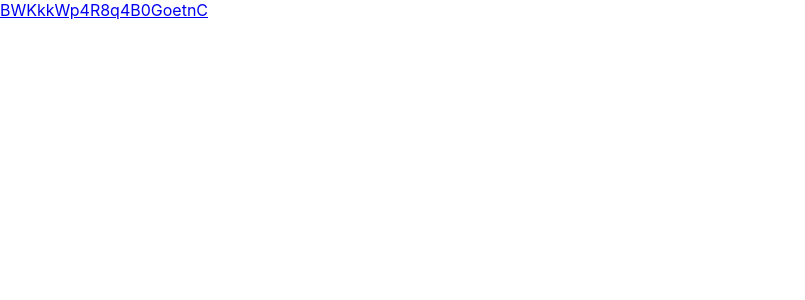
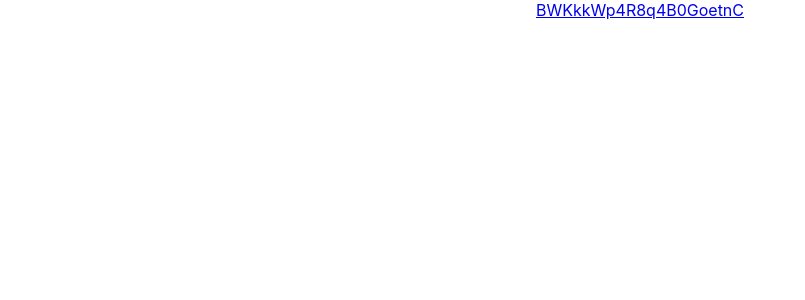
Before and after one commit to vbouault/Ordoli-side-app, a React (Create React App) app: page / in a window 1280 px wide. Shown: the top 300 px of the page, without its empty margins (0-805 px from the left). Built offline with nearby package versions, Linux system fonts and the light colour scheme.

Commit message:
on tente des trucs

```diff
--- a/src/App.js
+++ b/src/App.js
@@ -14,8 +14,8 @@ function App() {
 
   return (
     <Router>
-      <Link to='/BWKkkWp4R8q4B0GoetnC' >BWKkkWp4R8q4B0GoetnC</Link>
     <div className="App">
+    <Link to='/BWKkkWp4R8q4B0GoetnC' >BWKkkWp4R8q4B0GoetnC</Link>
       <Switch>
         <Route exact path='/:id' component={ChangeStatus}/>
       </Switch>
```
